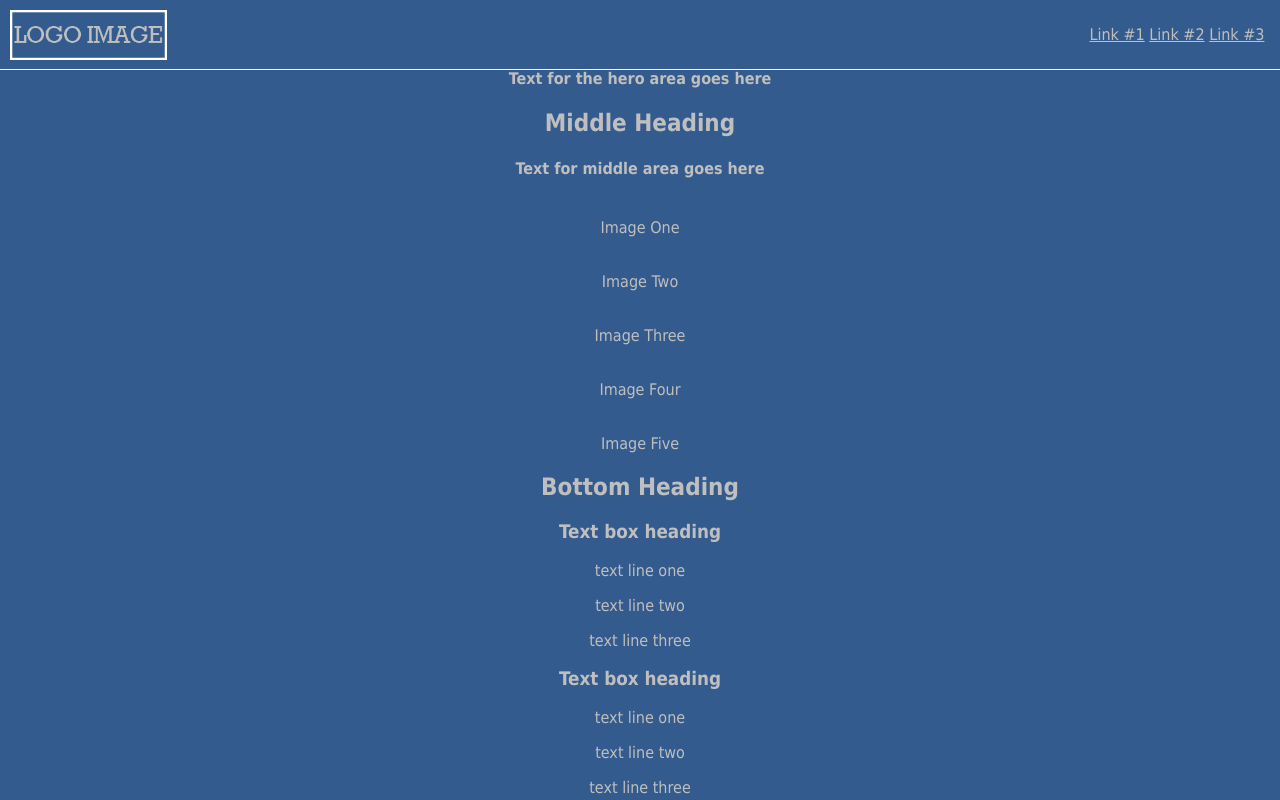
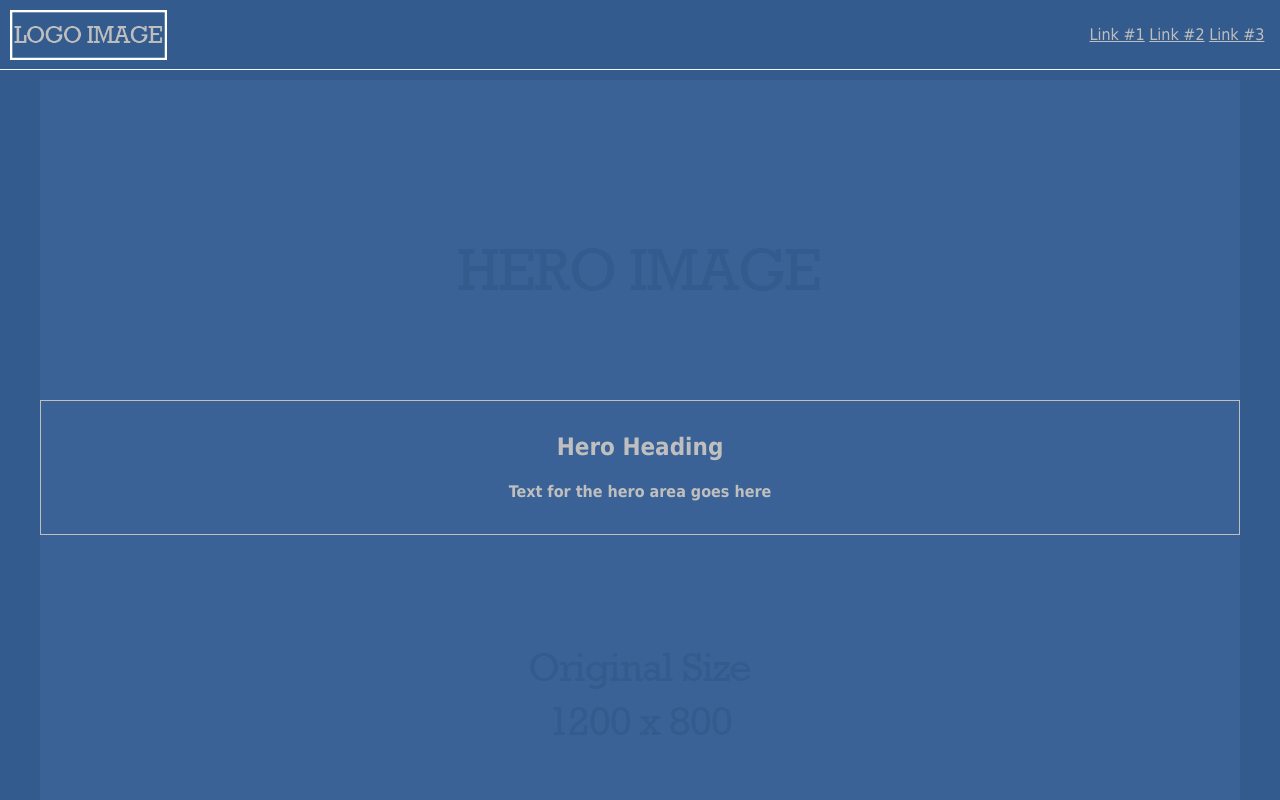
Before and after one commit to cipher-dee/Lets-Flex, a plain HTML site: page index.html in a window 1280 px wide. Shown: the top 800 px of the page. Drawn offline with Linux system fonts and the light colour scheme.

Commit message:
hero area css styling added

```diff
--- a/resources/css/style.css
+++ b/resources/css/style.css
@@ -20,6 +20,7 @@ header {
     border-bottom: 1px solid aliceblue;
     position: fixed;
     width: 100%;
+    z-index: 1;
 }
 
 header img {
@@ -38,3 +39,24 @@ header ul {
 header li {
     display: inline-block;
 }
+
+main {
+    position: relative;
+    top: 80px;
+}
+
+#hero {
+    background-image: url(../Images/Hero\ Image.png);
+    background-position: center;
+    height: 800px;
+    max-width: 1200px;
+    margin: 0 auto;
+}
+
+#hero-text {
+    position: relative;
+    top: 40%;
+    color: #bfbfbf;
+    border: 1px solid #bfbfbf;
+    padding: 1% 0;
+}
```
Also changed, not shown: resources/Images/Hero Image.png (added).
